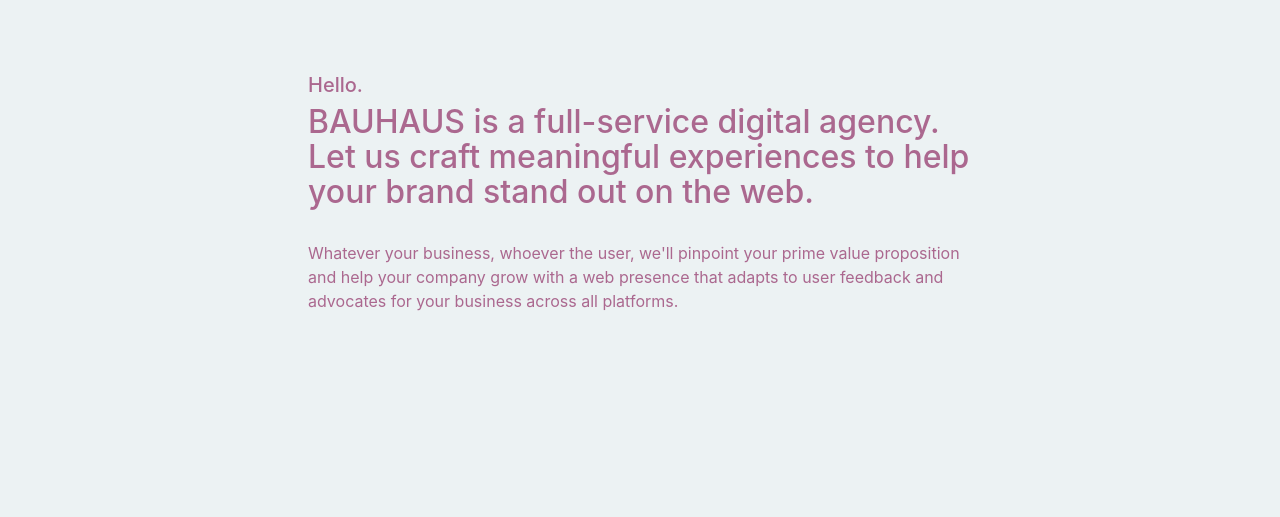
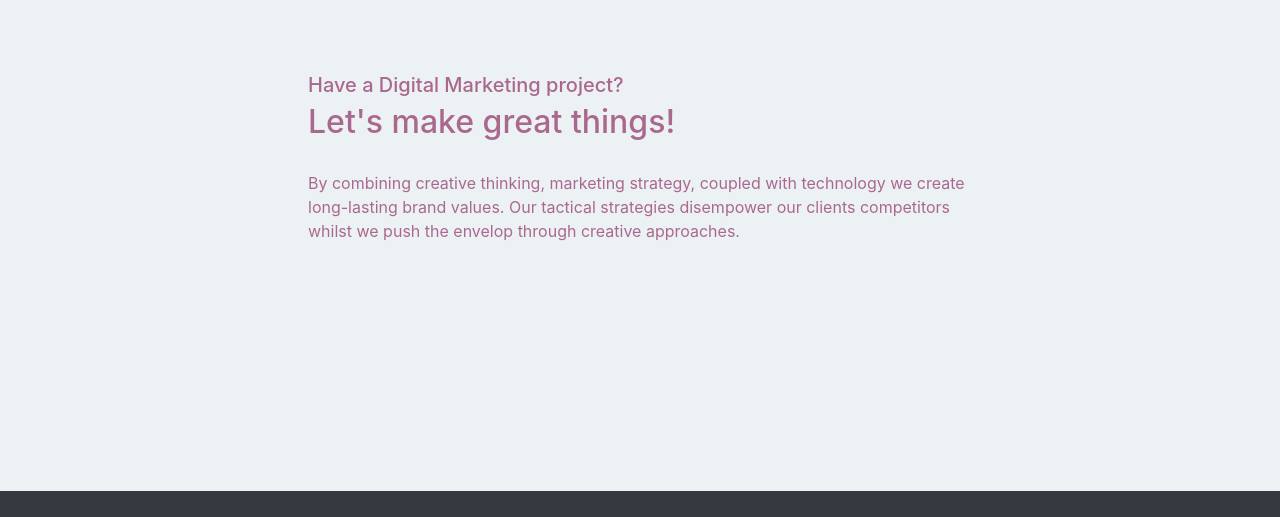
Before and after one commit to smontoro/bauhaus, a plain HTML site: page index.html in a window 1280 px wide. Shown: the part 1925-2442 px from the top of the page. Drawn offline with nearby package versions, Linux system fonts and the light colour scheme.

Commit message:
changed bottom text

```diff
--- a/index.html
+++ b/index.html
@@ -73,9 +73,9 @@
         </div>
         <div class="row">
             <div class="col-8 mx-auto bottom-20 p-5 bg-blue">
-                <h5>Hello.</h5>
-                <h2>BAUHAUS is a full-service digital agency. Let us craft meaningful experiences to help your brand stand out on the web.</h2>
-                <p class="py-4">Whatever your business, whoever the user, we'll pinpoint your prime value proposition and help your company grow with a web presence that adapts to user feedback and advocates for your business across all platforms.</p>
+                <h5>Have a Digital Marketing project?</h5>
+                <h2>Let's make great things!</h2>
+                <p class="py-4">By combining creative thinking, marketing strategy, coupled with technology we create long-lasting brand values. Our tactical strategies disempower our clients competitors whilst we push the envelop through creative approaches.</p>
             </div>
         </div>
     </div>
```
